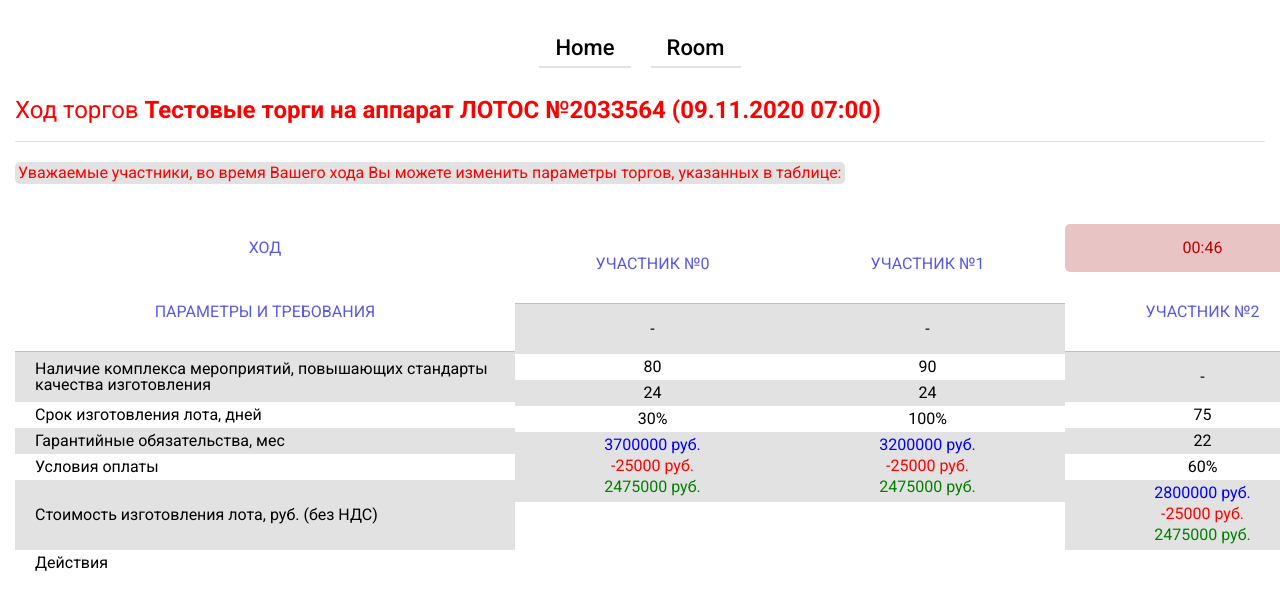
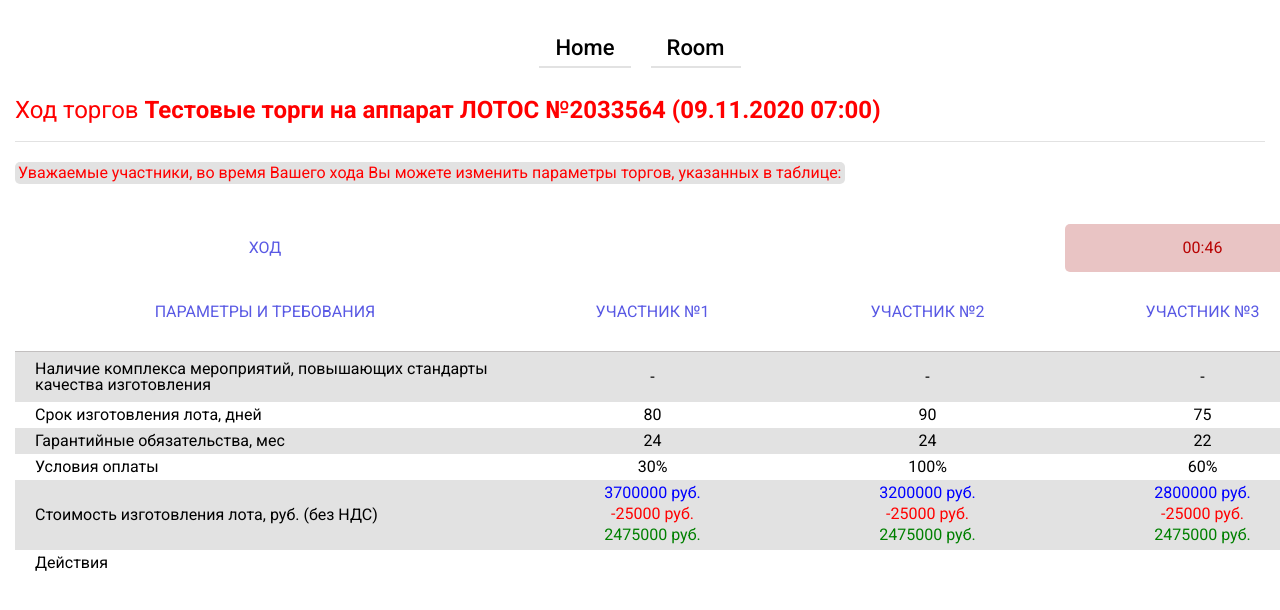
Before and after one commit to teacher-cheater/lotus_test, a React (Create React App) app: page /room in a window 1280 px wide. Shown: the top 610 px of the page. Built offline with nearby package versions, Linux system fonts and the light colour scheme.

Commit message:
clean code

```diff
--- a/src/App.js
+++ b/src/App.js
@@ -1,4 +1,4 @@
-import React, { useState } from "react";
+import React from "react";
 
 import Room from "./components/Room/Room";
 import Home from "./components/Home/Home";
--- a/src/components/Member/Member.jsx
+++ b/src/components/Member/Member.jsx
@@ -4,8 +4,6 @@ import { GiSandsOfTime } from "react-icons/gi";
 import { data } from "../../data/data.js";
 
 import s from "./Member.module.css";
-
-const getPadTime = (time) => time.toString().padStart(2, "0");
 
 function Member({
   name,
@@ -18,20 +16,12 @@ function Member({
   actions,
   id,
 }) {
+  const getPadTime = (time) => time.toString().padStart(2, "0");
+
   const [timeLeft, setTimeLeft] = useState(2 * 60);
   const minutes = getPadTime(Math.floor(timeLeft / 60));
   const seconds = getPadTime(timeLeft - minutes * 60);
-
-  //useEffect(() => {
-  //  let interval = setInterval(() => {
-  //    setTimeLeft((timeLeft) => (timeLeft >= 1 ? timeLeft - 1 : 0));
-  //  }, 1000);
-  //  return () => clearInterval(interval);
-  //}, [minutes, seconds]);
-
   const [playerId, setPlayerId] = useState(0);
-
-  //const startTradeTime = new Date().setUTCHours(0, 0, 0, 0);
   const startTimer = new Date().setUTCHours(0, 0, 0, 0);
 
   useEffect(() => {
@@ -41,21 +31,11 @@ function Member({
       const currentPlayer = Math.floor(diffTimes / 120) % data.length;
       const currentTimerTime = diffTimes % 120;
       setTimeLeft(currentTimerTime);
-
       setPlayerId(currentPlayer);
-      //console.log(currentPlayer);
     }
     const interval = setInterval(timer, 1000);
     return () => clearInterval(interval);
   }, [startTimer, data]);
-
-  //const [startDate, setStartDate] = useState(null);
-  //const [endDate, setEndDate] = useState(null);
-  //const timeSpent = (endDate ?? Date.now()) - startDate;
-  //console.log(Math.floor(timeSpent / 60000).toLocaleString());
-  //console.log(startDate);
-  //console.log(endDate);
-  //console.log(timeSpent);
 
   return (
     <div>
@@ -73,7 +53,7 @@ function Member({
           )}
         </div>
         <div className={s.item}>
-          {name} №{id}
+          {name} №{id + 1}
         </div>
         <p className={s.standart}>{actions}</p>
         <p className={s.lots}>{time}</p>
--- a/src/components/Member/Member.module.css
+++ b/src/components/Member/Member.module.css
@@ -1,5 +1,9 @@
 .items {
   text-align: center;
+}
+
+.empty {
+  min-height: 48px;
 }
 
 .item {
@@ -21,6 +25,7 @@
   border-radius: 5px;
   position: relative;
   min-height: 16px;
+  transition: all 0.4s ease-in 0s;
 }
 
 .time {
```
Also changed, not shown: src/components/Room/Room.jsx (+0 -9 lines).
